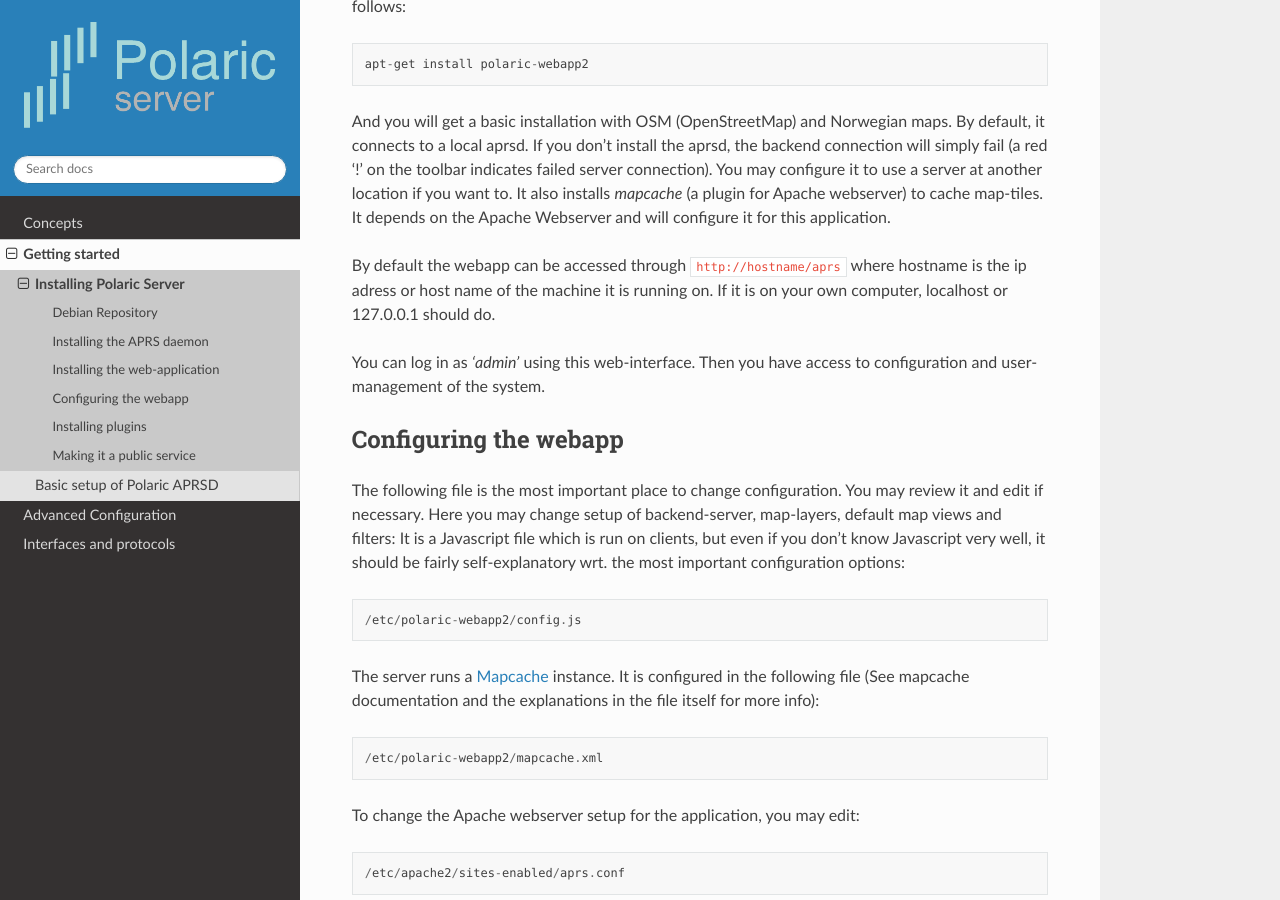
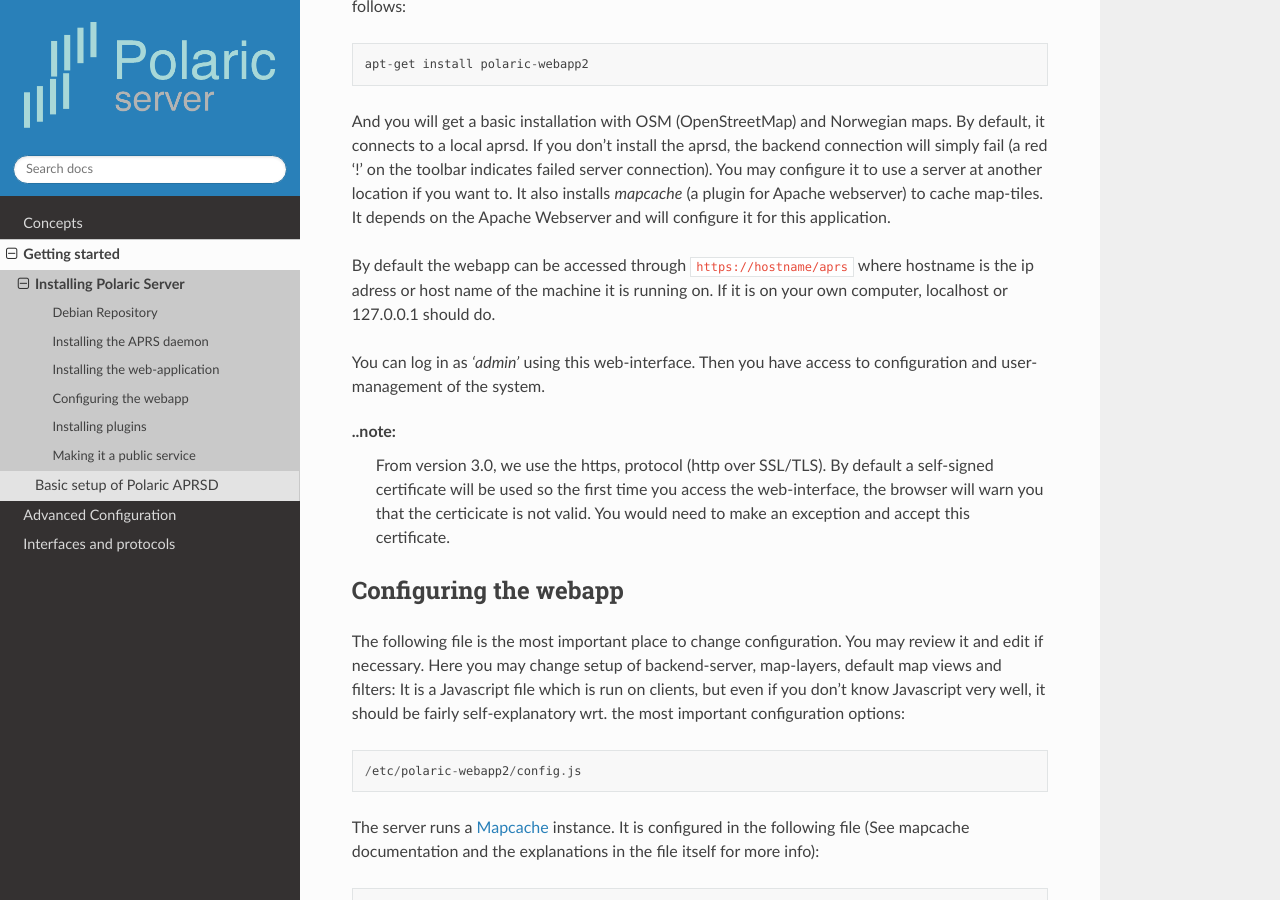
Before and after one commit to joakimsk/docs, a Sphinx documentation site: the page built from docs/install.rst, in a window 1280 px wide and 900 px high, scrolled down 2224 px. Built offline with Sphinx 7.4.7 and the Read the Docs theme 2.0.0, drawn with Linux system fonts in a browser that asks for light colours.

Commit message:
Update install.rst

```diff
--- a/docs/install.rst
+++ b/docs/install.rst
@@ -61,9 +61,12 @@ Webapp2 is the new client software. Source code is on `Github <https://github.co
 
 And you will get a basic installation with OSM (OpenStreetMap) and Norwegian maps. By default, it connects to a local aprsd. If you don't install the aprsd, the backend connection will simply fail (a red '!' on the toolbar indicates failed server connection). You may configure it to use a server at another location if you want to. It also installs *mapcache* (a plugin for Apache webserver) to cache map-tiles. It depends on the Apache Webserver and will configure it for this application.
 
-By default the webapp can be accessed through ``http://hostname/aprs`` where hostname is the ip adress or host name of the machine it is running on. If it is on your own computer, localhost or 127.0.0.1 should do.
+By default the webapp can be accessed through ``https://hostname/aprs`` where hostname is the ip adress or host name of the machine it is running on. If it is on your own computer, localhost or 127.0.0.1 should do.
 
 You can log in as *'admin'* using this web-interface. Then you have access to configuration and user-management of the system.
+
+..note:
+  From version 3.0, we use the https, protocol (http over SSL/TLS). By default a self-signed certificate will be used so the first time you access the web-interface, the browser will warn you that the certicicate is not valid. You would need to make an exception and accept this certificate.
 
 Configuring the webapp
 ----------------------
```
